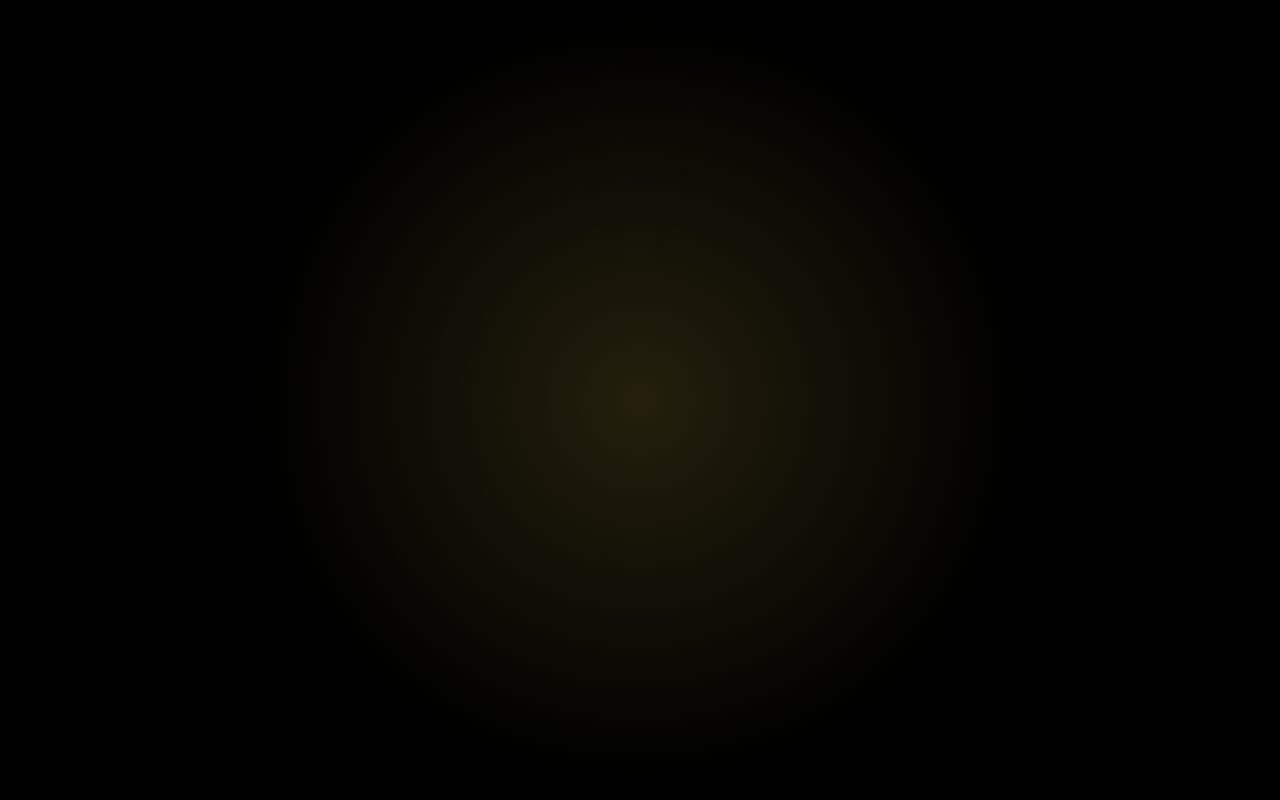
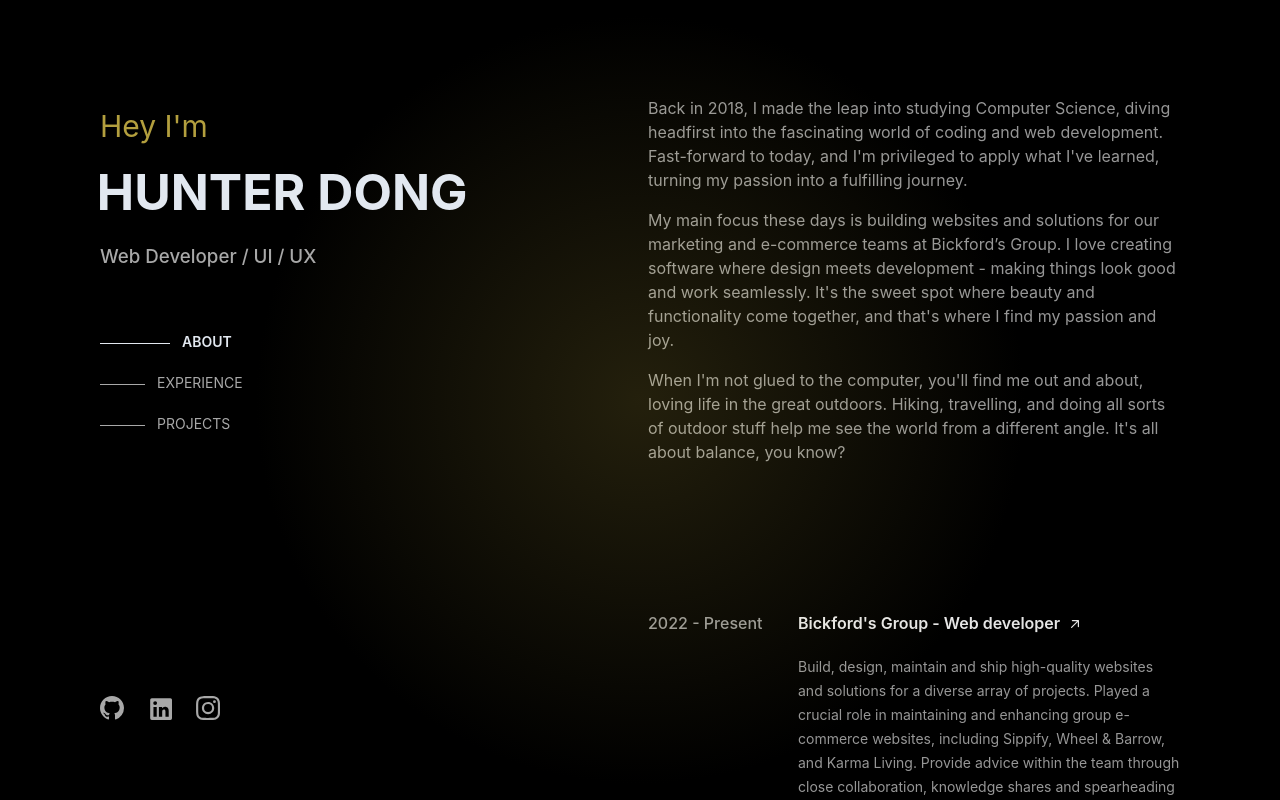
Before and after one commit to hunterbiu1205/portfolio-V3, a React (Create React App) app: page / in a window 1280 px wide. Before the commit this address had no page. Shown: the top 800 px of the page. Built offline with nearby package versions, Linux system fonts and the light colour scheme.

Commit message:
update router

```diff
--- a/src/App.js
+++ b/src/App.js
@@ -9,8 +9,8 @@ function App() {
     <BrowserRouter>
      <ScrollToTop/>
       <Routes>
-        <Route path="/portfolio-V3" element={<Home />} />
-        <Route path="/portfolio-V3/archive" element={<Archive />} />
+        <Route path="/" element={<Home />} />
+        <Route path="/archive" element={<Archive />} />
 
       </Routes>
 
```
